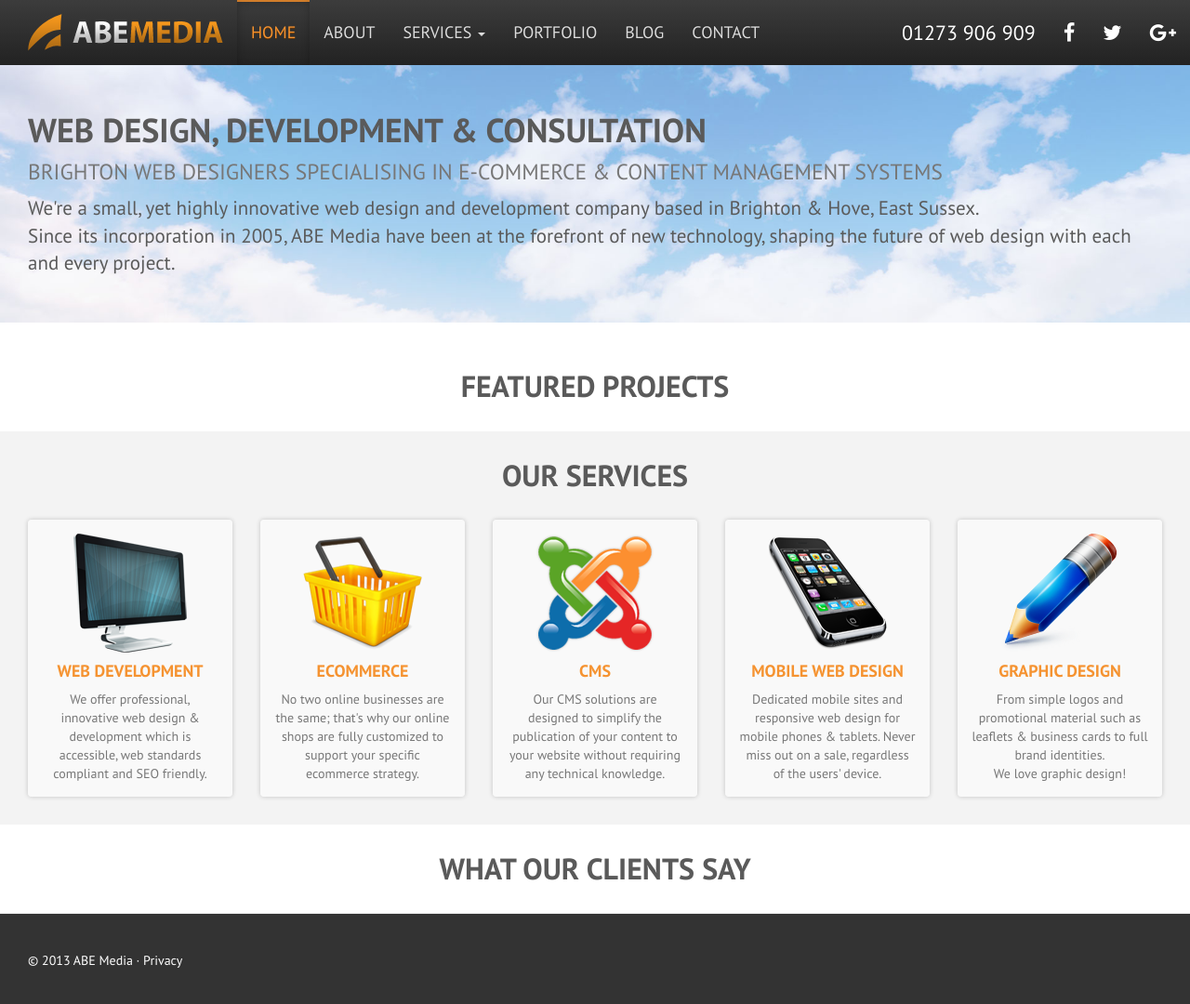
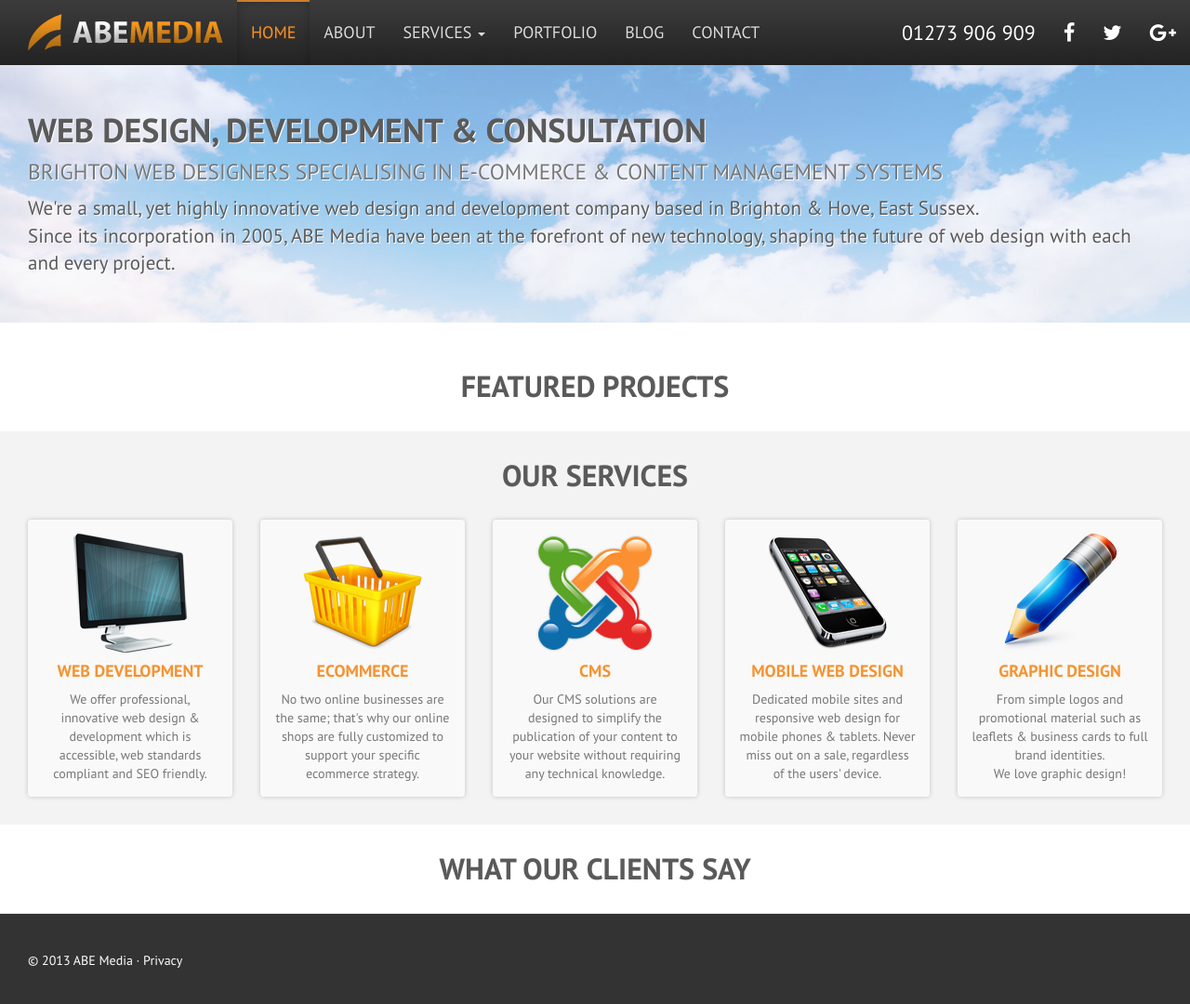
Before and after one commit to abemedia/abemedia.github.io, a Jekyll site: the page built from index.md, in a window 1280 px wide and 1083 px high. Shown: the top 1080 px of the window at 93% size. Built offline with Jekyll 4.4.1, drawn with Linux system fonts in a browser that asks for light colours; nearby versions of some CDN libraries.

Commit message:
Update style.css

```diff
--- a/css/style.css
+++ b/css/style.css
@@ -30,6 +30,7 @@
 	background: url(../images/bg.jpg) no-repeat fixed center top #f9f9f9;
 	background-size: 100% auto;
 	padding: 30px;
+	text-shadow: #fff 1px 1px 0px;
 }
 .module-title {
 	text-align: center;
```
